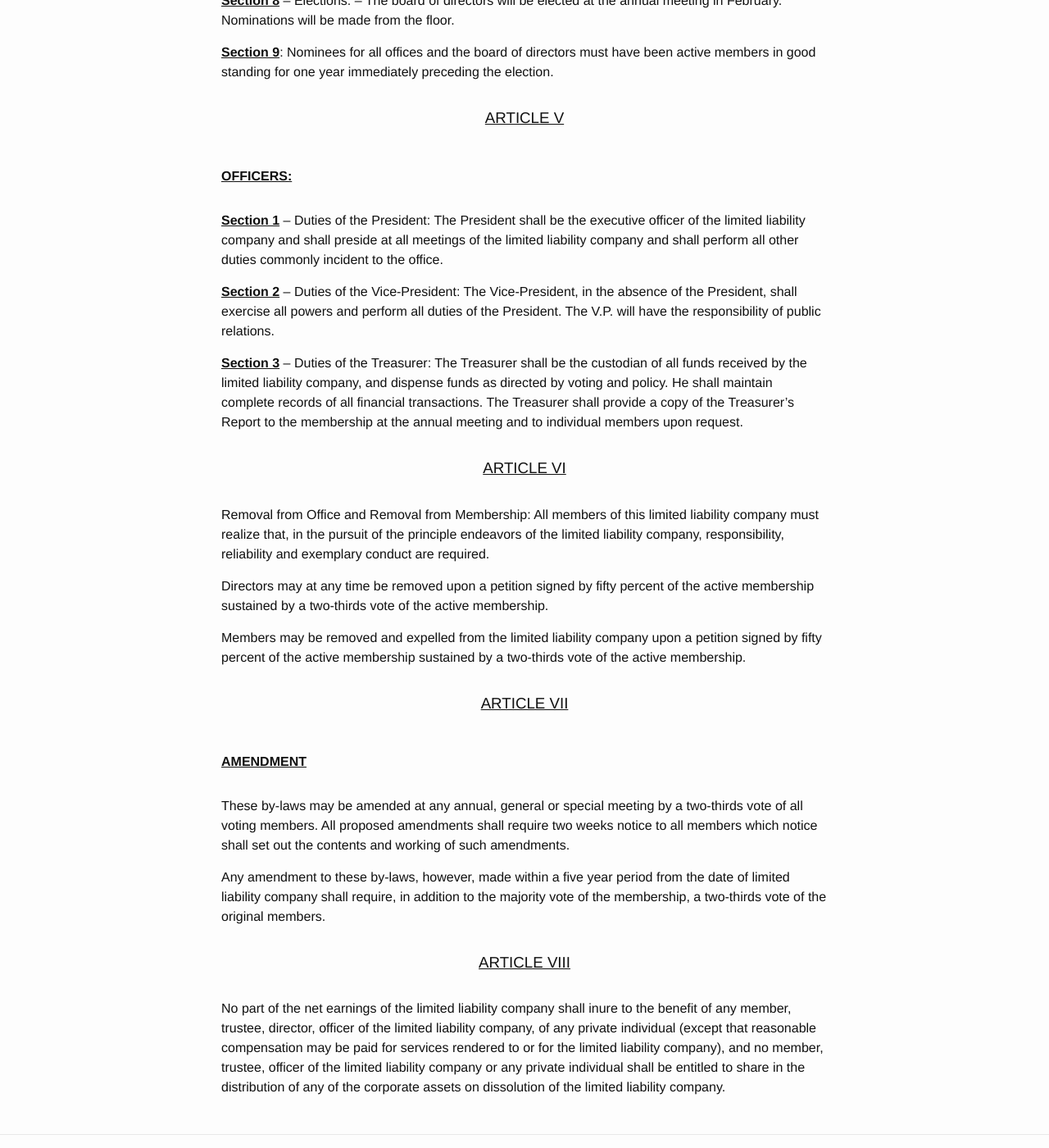
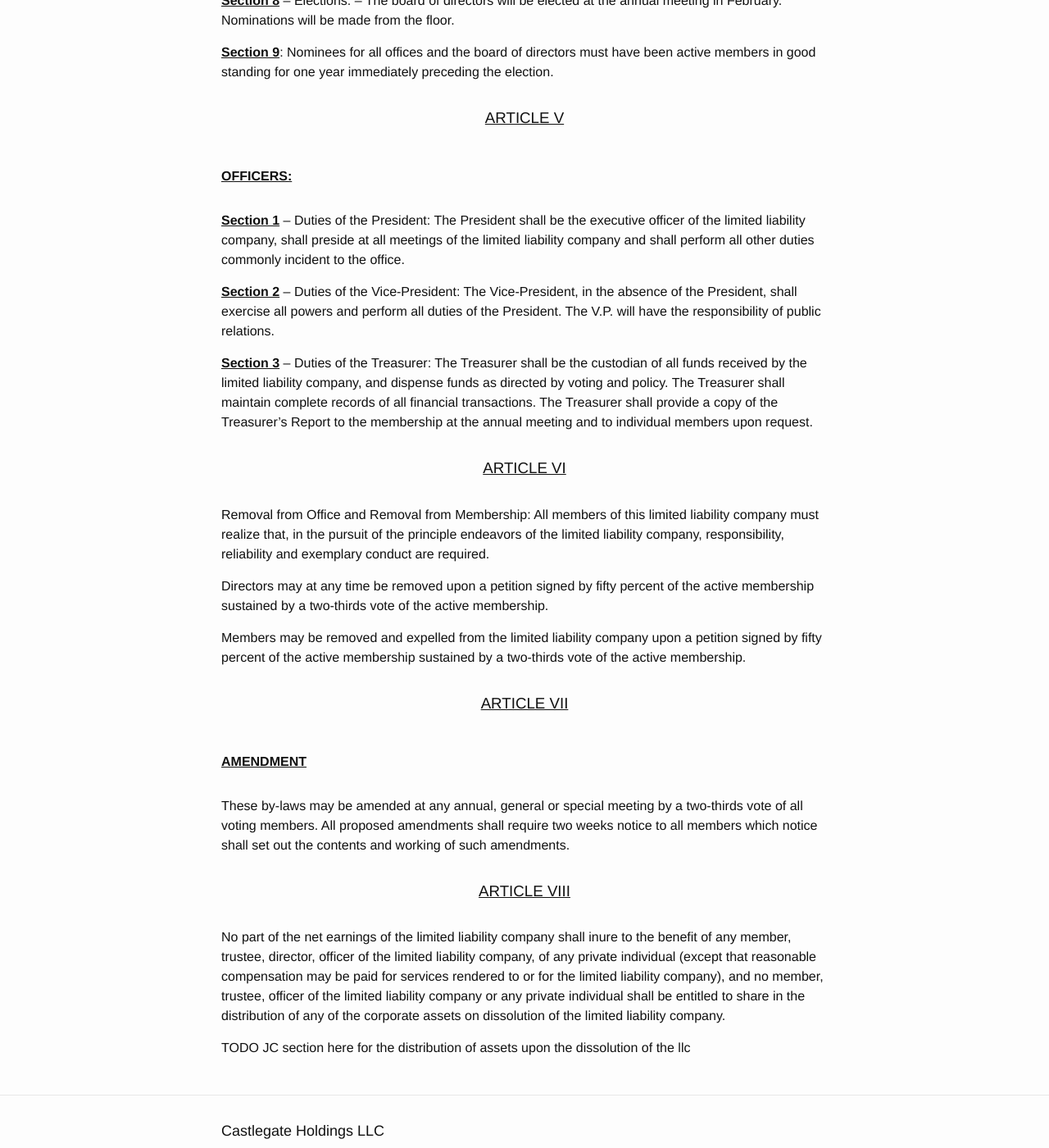
Before and after one commit to castlegateholdingsllc/castlegateholdingsllc.github.io, a Jekyll site: the page built from bylaws.md, in a window 1280 px wide and 1400 px high, scrolled down 1925 px. Shown: the whole window at 82% size. Built offline with Jekyll 4.4.1, drawn with Linux system fonts in a browser that asks for light colours; some of the changed text lies outside the part shown.

Commit message:
making changes to adams comments in group chat.

```diff
--- a/bylaws.md
+++ b/bylaws.md
@@ -66,11 +66,11 @@
 
 #### OFFICERS:
 
-**Section 1** – Duties of the President: The President shall be the executive officer of the limited liability company and shall preside at all meetings of the limited liability company and shall perform all other duties commonly incident to the office.
+**Section 1** – Duties of the President: The President shall be the executive officer of the limited liability company, shall preside at all meetings of the limited liability company and shall perform all other duties commonly incident to the office.
 
 **Section 2** – Duties of the Vice-President: The Vice-President, in the absence of the President, shall exercise all powers and perform all duties of the President.  The V.P. will have the responsibility of public relations.
 
-**Section 3** – Duties of the Treasurer: The Treasurer shall be the custodian of all funds received by the limited liability company, and dispense funds as directed by voting and policy.  He shall maintain complete records of all financial transactions.  The Treasurer shall provide a copy of the Treasurer’s Report to the membership at the annual meeting and to individual members upon request.
+**Section 3** – Duties of the Treasurer: The Treasurer shall be the custodian of all funds received by the limited liability company, and dispense funds as directed by voting and policy.  The Treasurer shall maintain complete records of all financial transactions.  The Treasurer shall provide a copy of the Treasurer’s Report to the membership at the annual meeting and to individual members upon request.
 
 
 ### ARTICLE VI
@@ -88,9 +88,9 @@
 
 These by-laws may be amended at any annual, general or special meeting by a two-thirds vote of all voting members.  All proposed amendments shall require two weeks notice to all members which notice shall set out the contents and working of such amendments.
 
-Any amendment to these by-laws, however, made within a five year period from the date of limited liability company shall require, in addition to the majority vote of the membership, a two-thirds vote of the original members.
-
 
 ### ARTICLE VIII
 
 No part of the net earnings of the limited liability company shall inure to the benefit of any member, trustee, director, officer of the limited liability company, of any private individual (except that reasonable compensation may be paid for services rendered to or for the limited liability company), and no member, trustee, officer of the limited liability company or any private individual shall be entitled to share in the distribution of any of the corporate assets on dissolution of the limited liability company.
+
+TODO JC section here for the distribution of assets upon the dissolution of the llc
```
Also changed, not shown: other parts of bylaws.md (+2 -2 lines).
